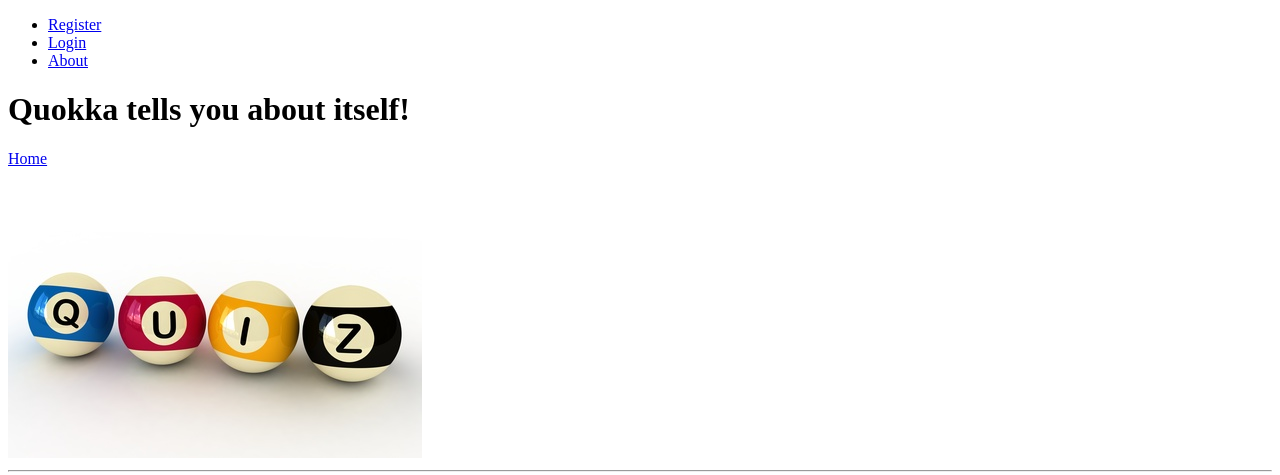
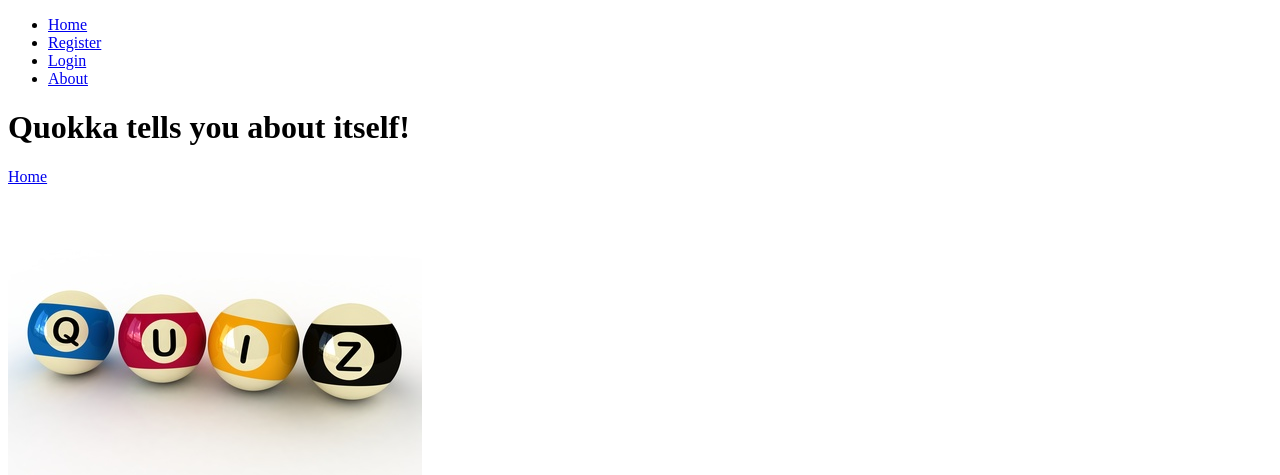
Before and after one commit to cassiebrooks/itech, a Django app: page /quokka/about/ in a window 1280 px wide. Shown: the top 475 px of the page. Run offline with Django 3.2, Linux system fonts and the light colour scheme.

Commit message:
Add link to homepage to nav

```diff
--- a/templates/base.html
+++ b/templates/base.html
@@ -9,6 +9,7 @@
 
     	<div>
     	    <ul>
+    	    	<li><a href="{% url 'index' %}">Home</a></li>
     	    {% if user.is_authenticated %}
     	        <li><a href="{% url 'add_answer' %}">Add an answer</a></li>
     	        <li><a href="{% url 'logout' %}">Logout</a></li>
```
